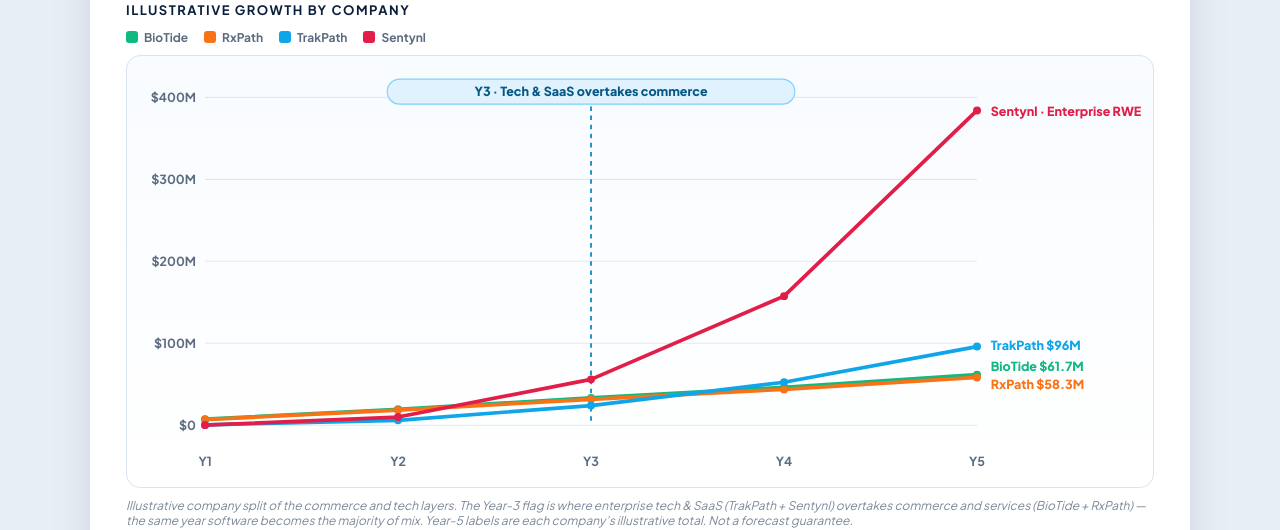
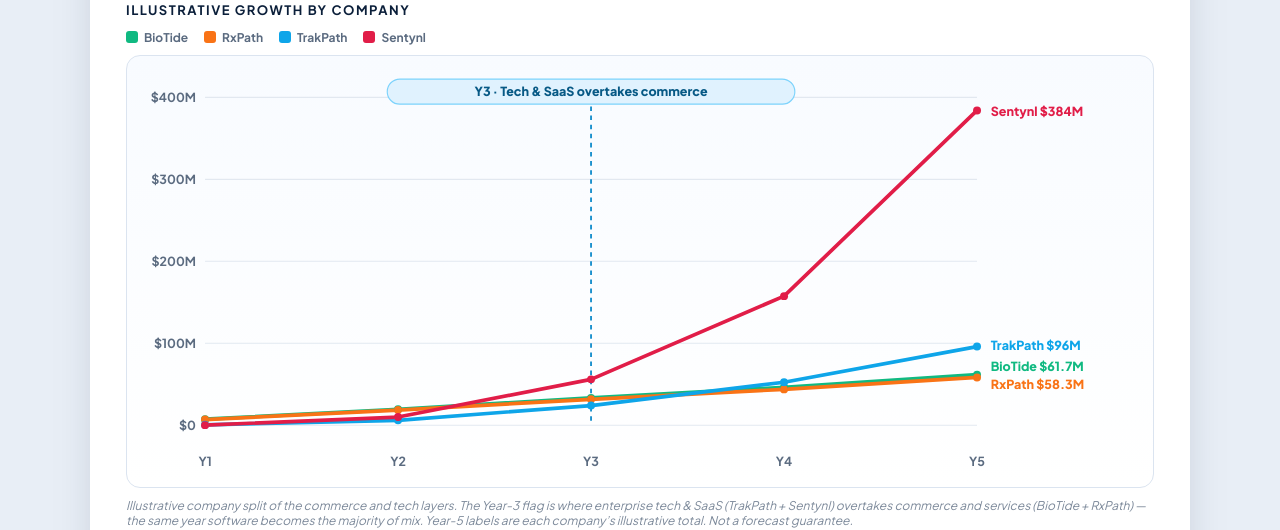
Before and after one commit to Sentynl-io/mijory-deck, a website: page brief/4.html in a window 1280 px wide. Shown: the part 725-1255 px from the top of the page. Drawn offline with Linux system fonts and the light colour scheme.

Commit message:
put numbers

```diff
--- a/brief/4.html
+++ b/brief/4.html
@@ -78,7 +78,7 @@
                 <g fill="var(--co-rx)"><circle cx="58" cy="307" r="3.5"/><circle cx="227.5" cy="298.7" r="3.5"/><circle cx="397" cy="289.2" r="3.5"/><circle cx="566.5" cy="280.5" r="3.5"/><circle cx="736" cy="270" r="3.5"/></g>
                 <g fill="var(--co-trak)"><circle cx="58" cy="311.6" r="3.5"/><circle cx="227.5" cy="307.7" r="3.5"/><circle cx="397" cy="294.7" r="3.5"/><circle cx="566.5" cy="274.2" r="3.5"/><circle cx="736" cy="242.9" r="3.5"/></g>
                 <g fill="var(--co-sent)"><circle cx="58" cy="311.9" r="3.5"/><circle cx="227.5" cy="304.8" r="3.5"/><circle cx="397" cy="271.7" r="3.5"/><circle cx="566.5" cy="198.6" r="3.5"/><circle cx="736" cy="35.5" r="3.5"/></g>
-                <text class="end-label" x="748" y="40" fill="var(--co-sent)">Sentynl · Enterprise RWE $384M</text>
+                <text class="end-label" x="748" y="40" fill="var(--co-sent)">Sentynl $384M</text>
                 <text class="end-label" x="748" y="246" fill="var(--co-trak)">TrakPath $96M</text>
                 <text class="end-label" x="748" y="264" fill="var(--co-bio)">BioTide $61.7M</text>
                 <text class="end-label" x="748" y="280" fill="var(--co-rx)">RxPath $58.3M</text>
```
